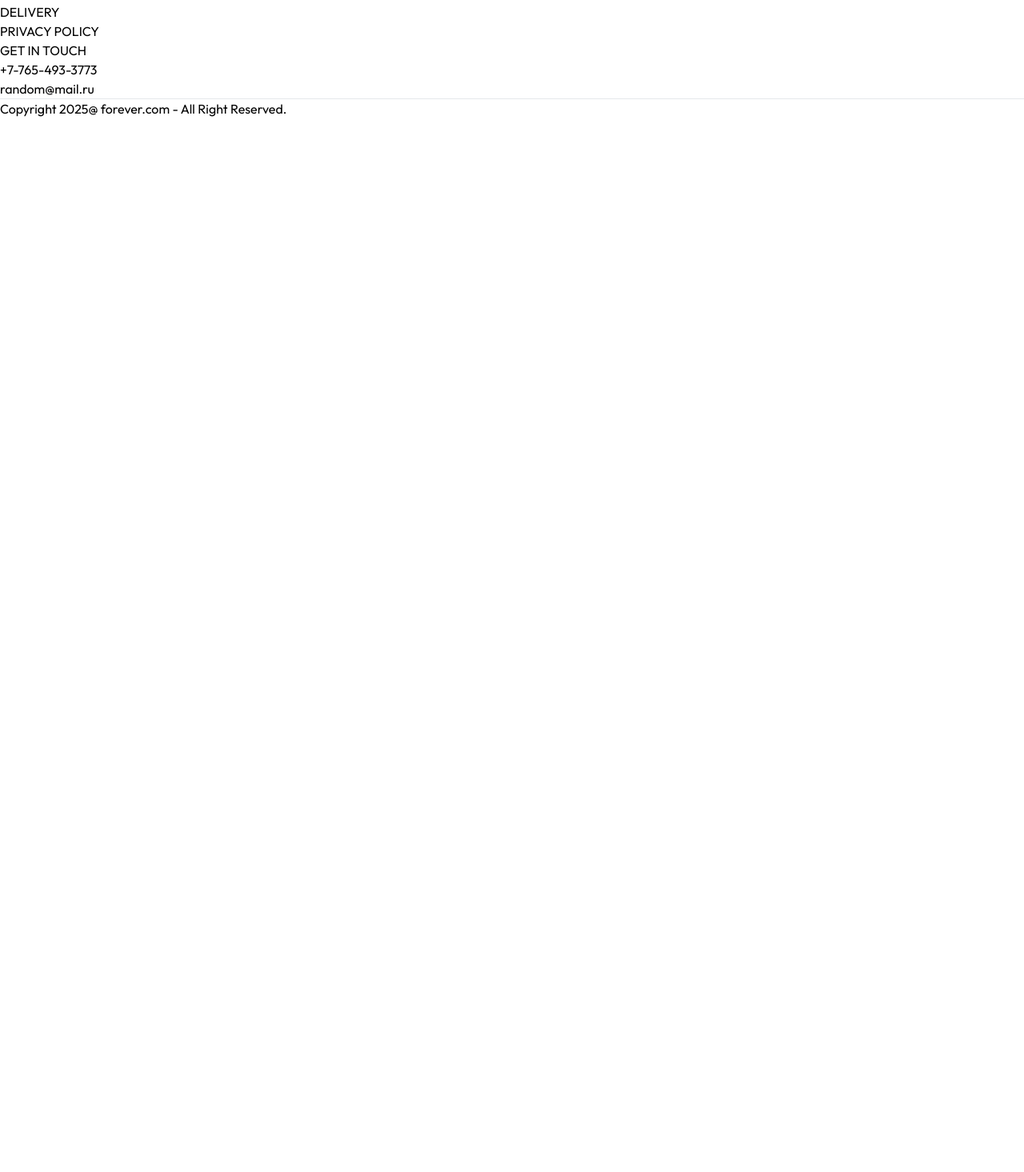
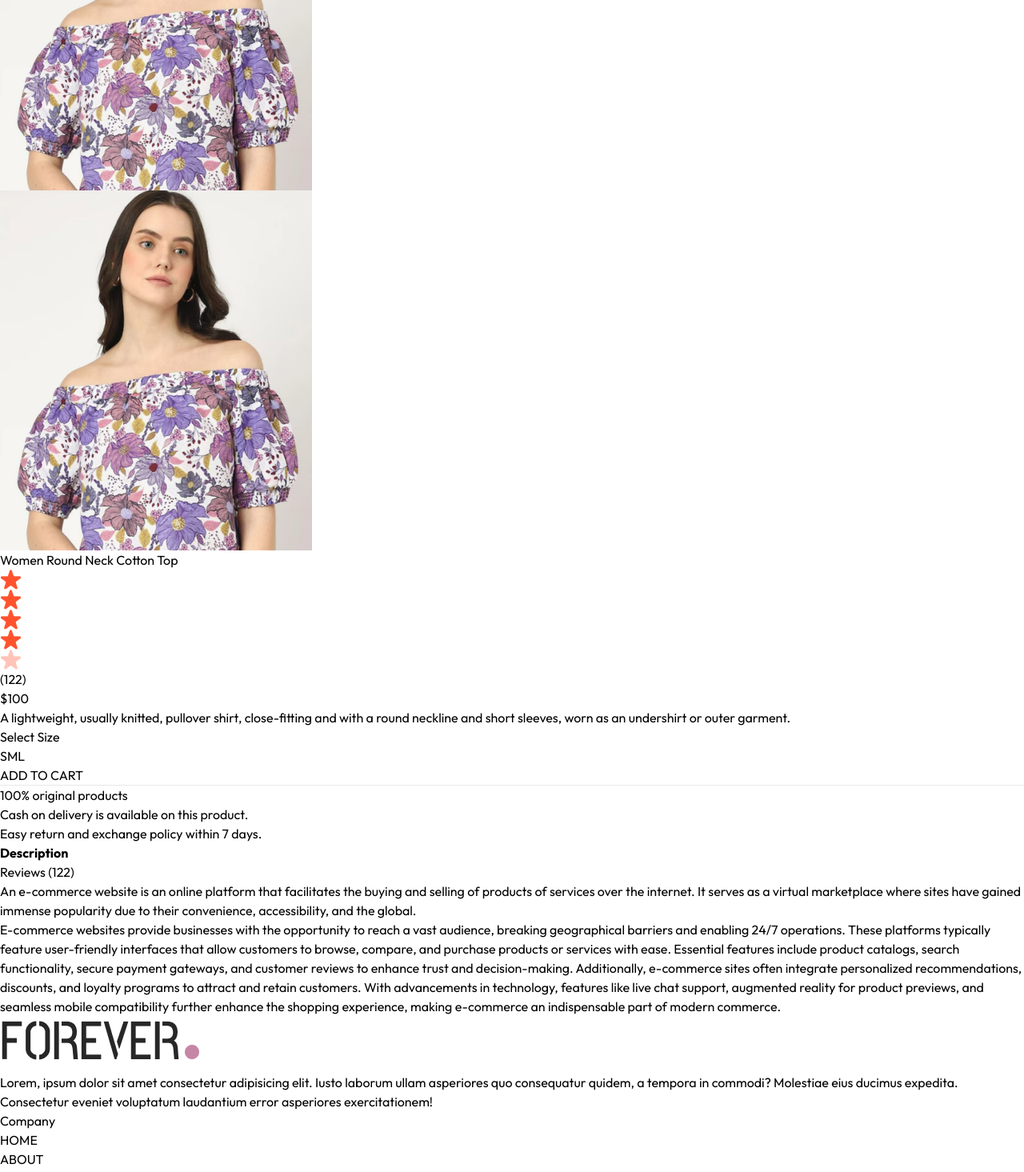
Before and after one commit to BaiborodovVladislav/ForeverOnline, a React (Vite) app: page /product/aaaaa in a window 1280 px wide. Shown: the part 734-2199 px from the top of the page at 80% size. Before the commit the page ends 882 px from the top, so only its background shows below. Built offline with nearby package versions, Linux system fonts and the light colour scheme.

Commit message:
collection_res

```diff
--- a/src/index.css
+++ b/src/index.css
@@ -19,6 +19,10 @@
 	font-style: normal;
     }
 
+    ::-webkit-scrollbar{
+	display: none;
+    }
+
     @media(max-width:640px){
 	a.active{
 		background-color: black;
--- a/src/pages/Product.jsx
+++ b/src/pages/Product.jsx
@@ -1,9 +1,126 @@
-
+import { useContext, useEffect, useState } from "react";
+import { useParams } from "react-router-dom";
+import { ShopContext } from "../context/ShopContext";
+import { assets } from "../assets/frontend_assets/assets";
 
 const Product = () => {
-  return (
-    <div>Product</div>
-  )
-}
+  const { productId } = useParams();
+  const { products } = useContext(ShopContext);
+  const [productData, setProductData] = useState(false);
+  const [image, setImage] = useState("");
+  const [size, setSize] = useState("");
+  const currency = "$"; // Define the currency variable
 
-export default Product
+  const fetchProductData = async () => {
+    products.map((item) => {
+      if (item._id === productId) {
+        setProductData(item);
+        setImage(item.image[0]);
+        return null;
+      }
+    });
+  };
+
+  useEffect(() => {
+    fetchProductData();
+  }, [products, productId]);
+
+  return productData ? (
+    <div className="border-t-2 pt-10 transition-opacity ease-in duration-500 opacity-100 ">
+      <div className="flex gap-12 sm:gap-12 flex-col sm:flex-row">
+        <div className="flex-1 flex flex-col-reverse gap-3 sm:flex-row">
+          <div className="flex sm:flex-col overflow-x-auto sm:overflow-y-scroll justify-between sm:justify-normal sm:w-[18.7%] w-full">
+            {productData.image.map((item, index) => (
+              <img
+                onClick={() => setImage(item)}
+                src={item}
+                key={index}
+                className="w-[24%] sm:w-full sm:mb-3 flex-shrink-0 cursor-pointer"
+                alt=""
+              />
+            ))}
+          </div>
+          <div className="w-full sm:w-[80%]">
+            <img src={image} className="w-full h-auto" alt="" />
+          </div>
+        </div>
+        <div className="flex-1 ">
+          <h1 className="font-medium text-2xl mt-2">{productData.name}</h1>
+          <div className="flex items-center gap-1 mt-2">
+            <img src={assets.star_icon} alt="" className="w-3 m-5" />
+            <img src={assets.star_icon} alt="" className="w-3 m-5" />
+            <img src={assets.star_icon} alt="" className="w-3 m-5" />
+            <img src={assets.star_icon} alt="" className="w-3 m-5" />
+            <img src={assets.star_dull_icon} alt="" className="w-3 m-5" />
+            <p className="pl-2">(122)</p>
+          </div>
+          <p className="mt-5 text-3xl font-medium">
+            {currency}
+            {productData.price}
+          </p>
+          <p className="mt-5 text-gray-500 md:w-4/5">
+            {productData.description}
+          </p>
+          <div className="flex flex-col gap-4 my-8">
+            <p>Select Size</p>
+            <div className="flex gap-2">
+              {productData.sizes.map((item, index) => (
+                <button
+                  onClick={() => setSize(item)}
+                  className={`border py-2 px-4 bg-gray-200 ${
+                    item === size ? "border-orange-500" : ""
+                  }`}
+                  key={index}
+                >
+                  {item}
+                </button>
+              ))}
+            </div>
+          </div>
+          <button className="bg-black text-white text-sm px-8 py-3 active:bg-gray-700">
+            ADD TO CART
+          </button>
+          <hr className="mt-8 sm:w-4/5" />
+          <div className="text-sm text-gray-500 mt-5 flex flex-col gap-1">
+            <p className="">100% original products</p>
+            <p className="">Cash on delivery is available on this product.</p>
+            <p className="">Easy return and exchange policy within 7 days.</p>
+          </div>
+        </div>
+      </div>
+      <div className="mt-20">
+        <div className="flex ">
+          <b className="border px-5 py-3 text-sm">Description</b>
+          <p className="border px-5 py-3 text-sm">Reviews (122)</p>
+        </div>
+        <div className="flex flex-col gap-4 border px-6 py-6 text-sm text-gray-400">
+          <p>
+            An e-commerce website is an online platform that facilitates the
+            buying and selling of products of services over the internet. It
+            serves as a virtual marketplace where sites have gained immense
+            popularity due to their convenience, accessibility, and the global.
+          </p>
+          <p>
+            E-commerce websites provide businesses with the opportunity to reach
+            a vast audience, breaking geographical barriers and enabling 24/7
+            operations. These platforms typically feature user-friendly
+            interfaces that allow customers to browse, compare, and purchase
+            products or services with ease. Essential features include product
+            catalogs, search functionality, secure payment gateways, and
+            customer reviews to enhance trust and decision-making. Additionally,
+            e-commerce sites often integrate personalized recommendations,
+            discounts, and loyalty programs to attract and retain customers.
+            With advancements in technology, features like live chat support,
+            augmented reality for product previews, and seamless mobile
+            compatibility further enhance the shopping experience, making
+            e-commerce an indispensable part of modern commerce.
+          </p>
+        </div>
+      </div>
+    </div>
+  ) : (
+    <div className="opacity-0"></div>
+  );
+};
+
+export default Product;
```
